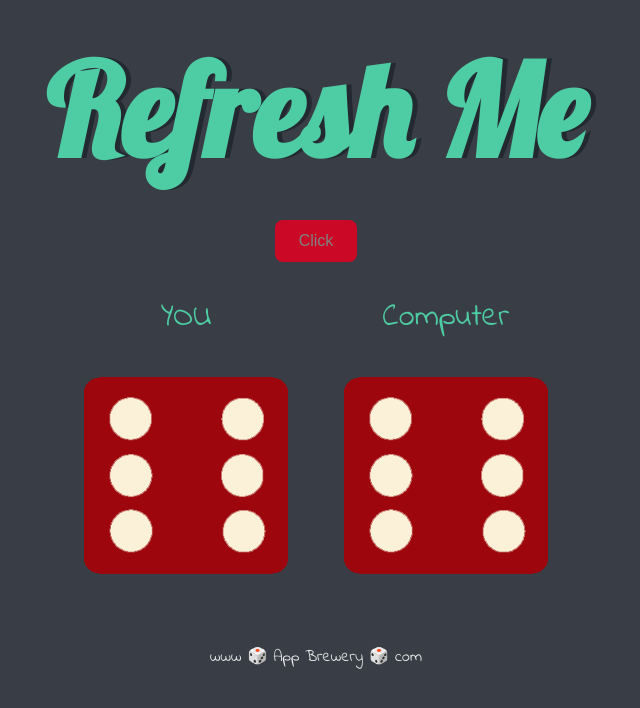
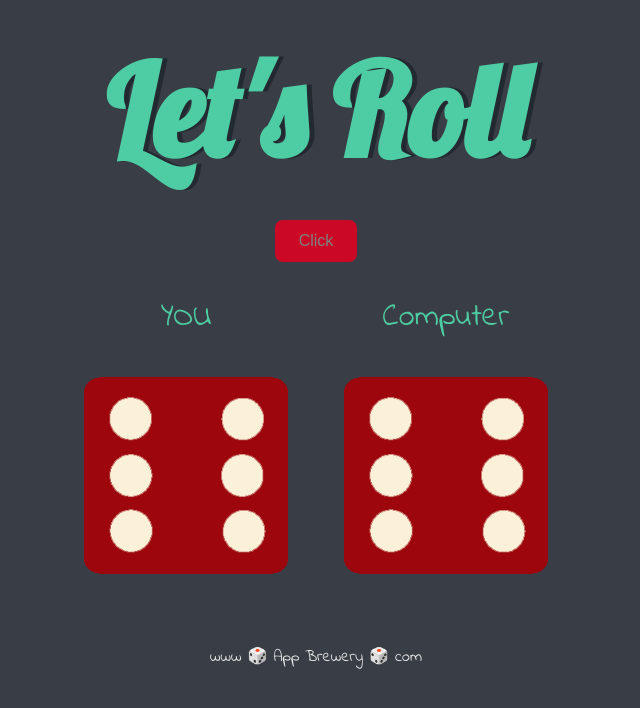
Before and after one commit to ananthsai18/dice-game, a plain HTML site: page index.html in a window 1280 px wide. Shown: the whole page, without its empty margins (324-964 px from the left). Drawn offline with Linux system fonts and the light colour scheme.

Commit message:
Update index.html

```diff
--- a/index.html
+++ b/index.html
@@ -8,7 +8,7 @@
   </head>
   <body>
     <div class="container">
-      <h1 class="result">Refresh Me</h1>
+      <h1 class="result">Let's Roll</h1>
       <div onclick="fun()" class="container">
         <button>Click</button>
       </div>
```
